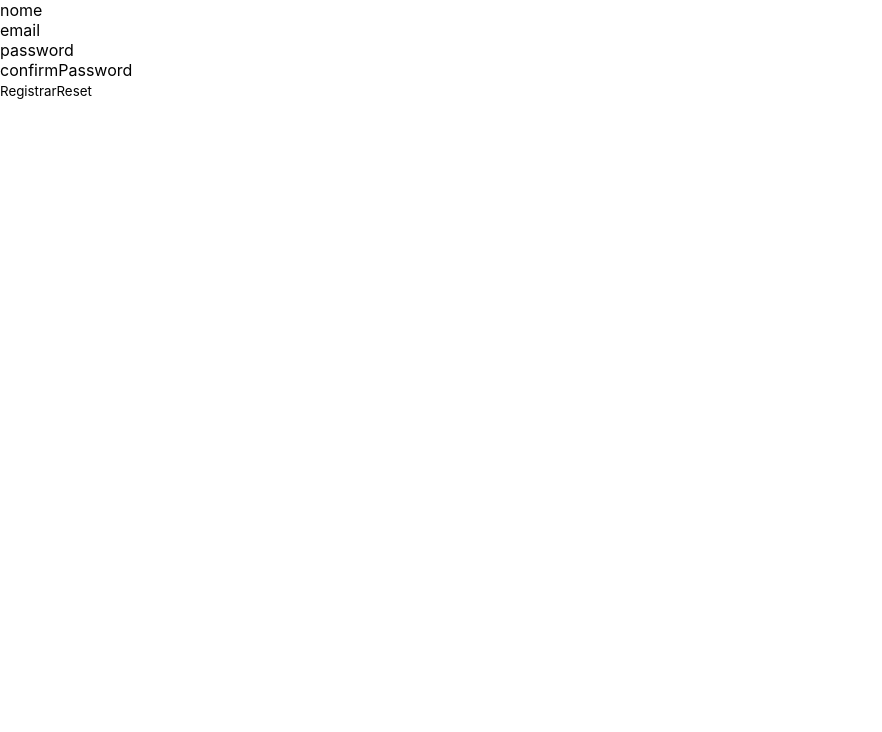
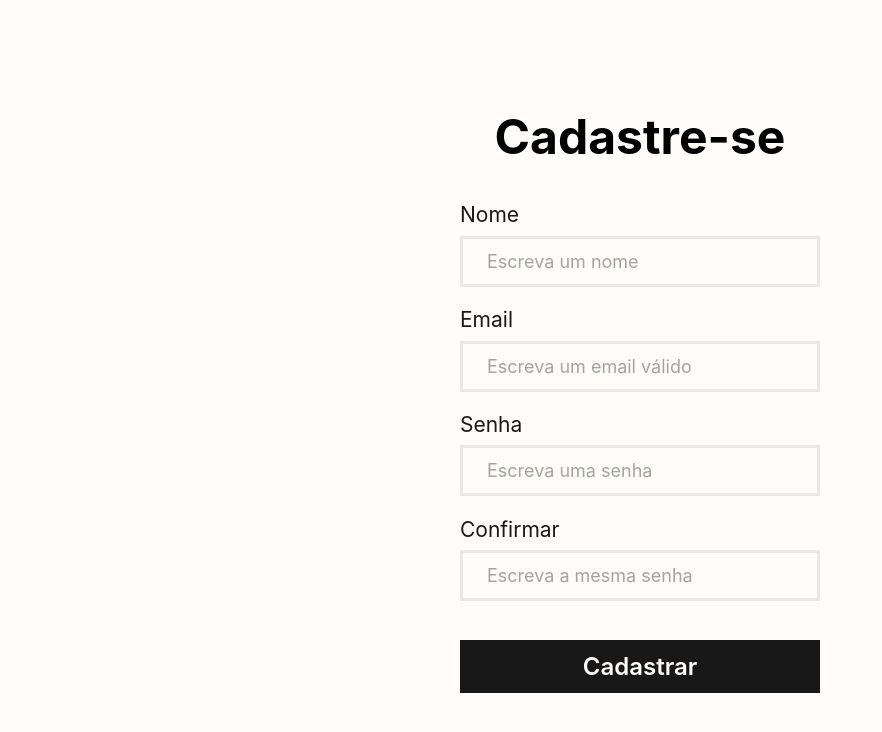
Before and after one commit to werikscs/ec-202202-ta-p2-front, a React (Vite) app: page / in a window 1280 px wide. Shown: the top 732 px of the page, without its empty margins (0-882 px from the left). Built offline with nearby package versions, Linux system fonts and the light colour scheme.

Commit message:
add custom style to register page

```diff
--- a/src/pages/register/index.tsx
+++ b/src/pages/register/index.tsx
@@ -1,6 +1,7 @@
 import { FormEvent, useState } from "react";
-import { errorType } from './errorType';
+import { errorType } from "./errorType";
 import { registerType } from "./registerType";
+import { StyledForm, StyledMain } from "./styles";
 import validateForm from "./validateForm";
 
 export function Register({}) {
@@ -41,81 +42,77 @@ export function Register({}) {
     // RegisterUserAPI.register(formJson);
   };
 
-  const handleReset = () => {
-    setRegisterData({
-      nome: "",
-      email: "",
-      password: "",
-      confirmPassword: "",
-    });
-    setError({
-      nome: { isValid: false, message: "" },
-      email: { isValid: false, message: "" },
-      password: { isValid: false, message: "" },
-      confirmPassword: { isValid: false, message: "" },
-    });
-  };
-
   return (
-    <div className="registro">
-      <form
+    <StyledMain>
+      <header>
+        <h1>Cadastre-se</h1>
+      </header>
+      <StyledForm
         className="form"
         onSubmit={handleSubmit}
-        onReset={handleReset}
       >
         <label htmlFor="nome">
-          nome
+          <span>Nome</span>
           <input
             type="text"
             name="nome"
             id="nome"
             data-testid="nome"
+            placeholder="Escreva um nome"
             value={registerData.nome}
             onChange={(event) => handleOnChange(event, "nome")}
           />
-          {!error.nome.isValid && <div>{error.nome.message}</div>}
+          {!error.nome.isValid && (
+            <div className="form-error">{error.nome.message}</div>
+          )}
         </label>
         <label htmlFor="email">
-          email
+          <span>Email</span>
           <input
             type="text"
             name="email"
             id="email"
             data-testid="email"
+            placeholder="Escreva um email válido"
             value={registerData.email}
             onChange={(event) => handleOnChange(event, "email")}
           />
-          {!error.email.isValid && <div>{error.email.message}</div>}
+          {!error.email.isValid && (
+            <div className="form-error">{error.email.message}</div>
+          )}
         </label>
         <label htmlFor="password">
-          password
+          <span>Senha</span>
           <input
             type="password"
             name="password"
             id="password"
             data-testid="password"
+            placeholder="Escreva uma senha"
             value={registerData.password}
             onChange={(event) => handleOnChange(event, "password")}
           />
-          {!error.password.isValid && <div>{error.password.message}</div>}
+          {!error.password.isValid && (
+            <div className="form-error">{error.password.message}</div>
+          )}
         </label>
         <label htmlFor="confirmPassword">
-          confirmPassword
+          <span>Confirmar</span>
           <input
             type="password"
             name="confirmPassword"
             id="confirmPassword"
             data-testid="confirmPassword"
+            placeholder="Escreva a mesma senha"
             value={registerData.confirmPassword}
             onChange={(event) => handleOnChange(event, "confirmPassword")}
           />
+          {!error.confirmPassword.isValid && (
+            <div className="form-error">{error.confirmPassword.message}</div>
+          )}
         </label>
-        {!error.confirmPassword.isValid && (
-          <div>{error.confirmPassword.message}</div>
-        )}
-        <button type="submit">Registrar</button>
-        <button type="reset">Reset</button>
-      </form>
-    </div>
+        <button type="submit">Cadastrar</button>
+      </StyledForm>
+    </StyledMain>
   );
 }
--- /dev/null
+++ b/src/pages/register/styles.ts
@@ -0,0 +1,69 @@
+import styled from "styled-components";
+
+export const StyledMain = styled.main`
+  width: 100%;
+  height: 100vh;
+  padding: 1.5rem;
+  display: flex;
+  flex-direction: column;
+  justify-content: center;
+  align-items: center;
+  gap: 1.5rem;
+  background-color: #fffcf9;
+`;
+
+export const StyledForm = styled.form`
+  width: 100%;
+  max-width: 360px;
+  display: flex;
+  flex-direction: column;
+  gap: 0.5rem;
+
+  label {
+    display: flex;
+    flex-direction: column;
+    gap: 0.35rem;
+
+    span {
+      color: #181818;
+      font-size: 0.875rem;
+    }
+
+    input {
+      font-size: 0.75rem;
+      color: #A6A39F;
+      padding: 0.5rem 1rem;
+      border: 0.125rem solid #eae8e4;
+      background-color: transparent;
+
+      ::placeholder {
+        font-size: 0.75rem;
+        color: #A6A39F;
+      }
+
+      :focus {
+        border: 0.125rem solid #A6A39F;
+      }
+    }
+
+    .form-error {
+      font-size: 0.75rem;
+      color: #ce2d4f;
+    }
+  }
+
+  button {
+    margin-top: 0.75rem;
+    font-size: 1rem;
+    font-weight: 600;
+    padding: 0.5rem;
+    color: #fffcf9;
+    background-color: #181818;
+
+    :hover {
+      color: #181818;
+      background-color: #fffcf9;
+      outline: 0.125rem solid #181818;
+    }
+  }
+`;
--- a/src/pages/register/validateForm.ts
+++ b/src/pages/register/validateForm.ts
@@ -95,7 +95,7 @@ export default function validateForm(
         ...error,
         confirmPassword: {
           isValid: false,
-          message: "Confirm password é diferente de password",
+          message: "As senhas devem ser iguais",
         },
       };
     } else {
--- a/src/styles/global-style.ts
+++ b/src/styles/global-style.ts
@@ -13,6 +13,10 @@ const GlobalStyle = createGlobalStyle`
     font-family: 'Inter', sans-serif;
   }
 
+  html {
+    font-size: 24px;
+  }
+
   body{
     min-width: 360px;
     background-color: transparent;
```
